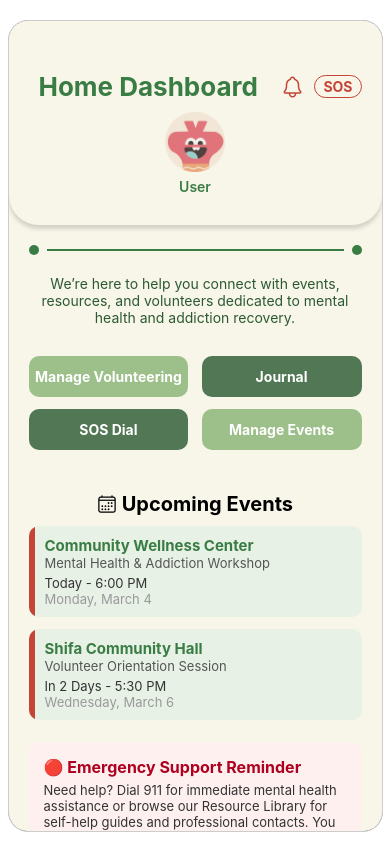
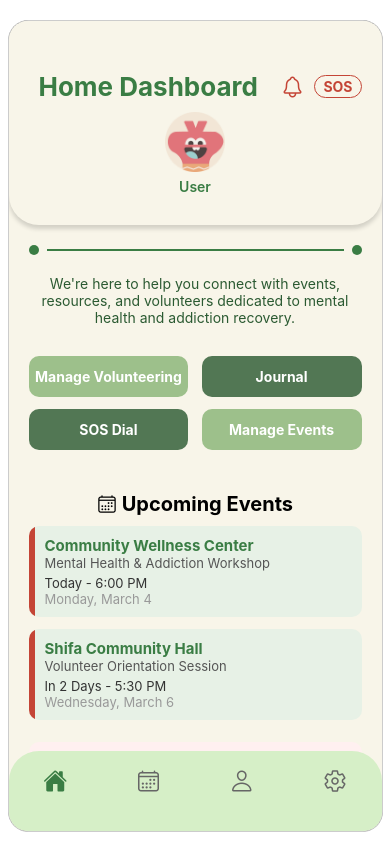
Before and after one commit to Pushpreet01/Shifa, a React Native app: screen /HomeDashboard in a window 390 px wide. Built offline with nearby package versions, Linux system fonts and the light colour scheme; no server answers.

Commit message:
Routed two pages
Routed the home dashboard to the events screen

```diff
--- a/app/HomeDashboardScreen.tsx
+++ b/app/HomeDashboardScreen.tsx
@@ -41,9 +41,13 @@ const dashboardButtons: DashboardButton[] = [
     { label: "Manage Volunteering", color: "#9DC08B", route: "VolunteerScreen" },
     { label: "Journal", color: "#527754", route: "JournalScreen" },
     { label: "SOS Dial", color: "#527754", route: "SOSScreen" },
-  { label: "Manage Events", color: "#9DC08B", route: "EventsFormScreen" },
+    { label: "Manage Events", color: "#9DC08B", route: "Events" }, // Changed to Events
   ];
 
+  const handleEventPress = (eventId: string) => {
+    // Navigate to Events screen when an event is pressed
+    navigation.navigate("Events");
+  };
 
   return (
     <SafeAreaView style={styles.safeArea}>
@@ -53,9 +57,9 @@ const dashboardButtons: DashboardButton[] = [
             <Text style={styles.headerTitle}>Home Dashboard</Text>
             <View style={styles.headerIcons}>
               <Ionicons name="notifications-outline" size={24} color="#C44536" />
-              <View style={styles.sosWrapper}>
+              <TouchableOpacity style={styles.sosWrapper}>
                 <Text style={styles.sosText}>SOS</Text>
-              </View>
+              </TouchableOpacity>
             </View>
           </View>
           <View style={styles.avatarContainer}>
@@ -72,7 +76,7 @@ const dashboardButtons: DashboardButton[] = [
 
         <View style={styles.descriptionSection}>
           <Text style={styles.descriptionText}>
-            We’re here to help you connect with events, resources, and volunteers dedicated to mental health and addiction recovery.
+            We're here to help you connect with events, resources, and volunteers dedicated to mental health and addiction recovery.
           </Text>
         </View>
 
@@ -88,13 +92,20 @@ const dashboardButtons: DashboardButton[] = [
           ))}
         </View>
 
-        <View style={styles.sectionHeader}>
+        <TouchableOpacity
+          style={styles.sectionHeader}
+          onPress={() => navigation.navigate("Events")}
+        >
           <Ionicons name="calendar-outline" size={20} color="black" />
           <Text style={styles.sectionTitle}> Upcoming Events</Text>
-        </View>
+        </TouchableOpacity>
 
         {events.map((event) => (
-          <View key={event.id} style={styles.eventCard}>
+          <TouchableOpacity
+            key={event.id}
+            style={styles.eventCard}
+            onPress={() => handleEventPress(event.id)}
+          >
             <View style={styles.eventStripe} />
             <View style={styles.eventText}>
               <Text style={styles.eventTitle}>{event.title}</Text>
@@ -102,7 +113,7 @@ const dashboardButtons: DashboardButton[] = [
               <Text style={styles.eventTime}>{event.time}</Text>
               <Text style={styles.eventDate}>{event.date}</Text>
             </View>
-          </View>
+          </TouchableOpacity>
         ))}
 
         <View style={styles.supportBox}>
@@ -113,6 +124,25 @@ const dashboardButtons: DashboardButton[] = [
           </Text>
         </View>
       </ScrollView>
+
+      {/* Bottom Navigation Bar */}
+      <View style={styles.curvedNav}>
+        <TouchableOpacity style={styles.navItem}>
+          <Ionicons name="home" size={24} color="#3A7D44" />
+        </TouchableOpacity>
+        <TouchableOpacity
+          style={styles.navItem}
+          onPress={() => navigation.navigate("Events")}
+        >
+          <Ionicons name="calendar-outline" size={24} color="#666" />
+        </TouchableOpacity>
+        <TouchableOpacity style={styles.navItem}>
+          <Ionicons name="person-outline" size={24} color="#666" />
+        </TouchableOpacity>
+        <TouchableOpacity style={styles.navItem}>
+          <Ionicons name="settings-outline" size={24} color="#666" />
+        </TouchableOpacity>
+      </View>
     </SafeAreaView>
   );
 };
@@ -297,13 +327,18 @@ const styles = StyleSheet.create({
     bottom: 0,
     left: 0,
     right: 0,
-    height: 100,
+    height: 80,
     backgroundColor: "#D6EFC7",
-    borderTopLeftRadius: 60,
-    borderTopRightRadius: 60,
+    borderTopLeftRadius: 30,
+    borderTopRightRadius: 30,
     justifyContent: "space-around",
     alignItems: "center",
     flexDirection: "row",
+    paddingBottom: 20,
+  },
+  navItem: {
+    alignItems: "center",
+    justifyContent: "center",
   },
 });
 
```
Lines whose indentation alone changed are shown as unchanged.
